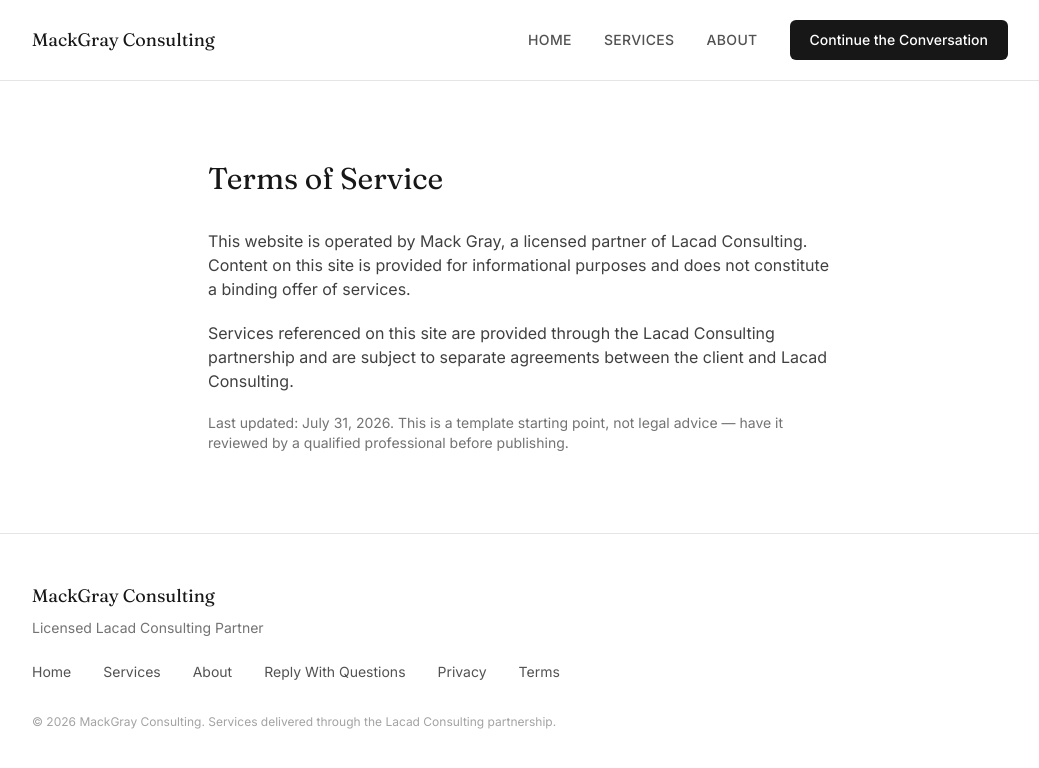
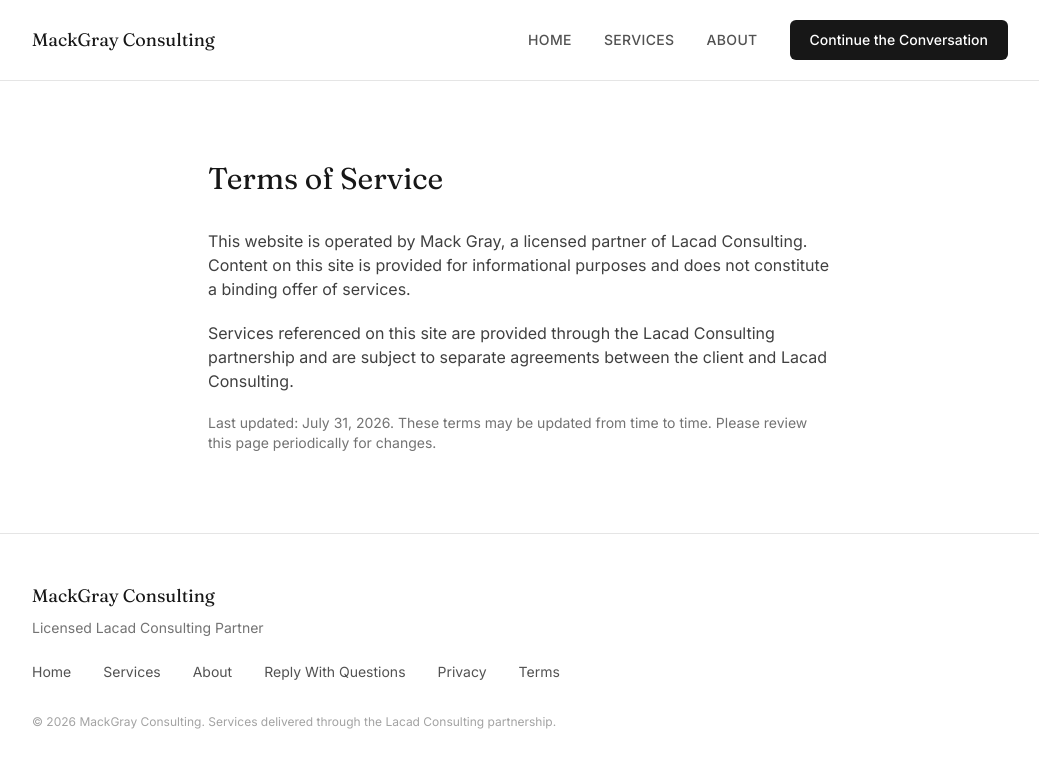
Before and after one commit to truedigitalhustle-debug/mackgray-consulting, a Next.js app: page /terms in a window 1280 px wide. Shown: the top 768 px of the page, without its empty margins (120-1159 px from the left). Built offline with nearby package versions, Linux system fonts and the light colour scheme.

Commit message:
Revise last updated notice in terms page
Updated the last updated notice to indicate terms may change.

```diff
--- a/app/terms/page.tsx
+++ b/app/terms/page.tsx
@@ -19,9 +19,7 @@ the Lacad Consulting partnership and are subject to separate
 agreements between the client and Lacad Consulting.
 </p>
 <p className="text-sm text-neutral-500">
-Last updated: July 31, 2026. This is a template starting point,
-not legal advice — have it reviewed by a qualified professional
-before publishing.
+Last updated: July 31, 2026. These terms may be updated from time to time. Please review this page periodically for changes.
 </p>
 </div>
 </main>
```
